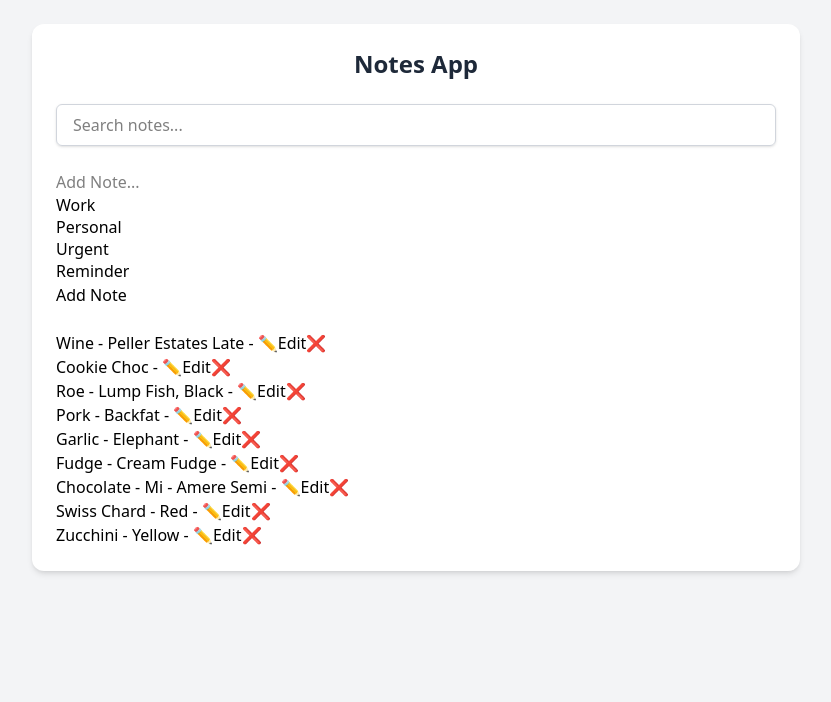
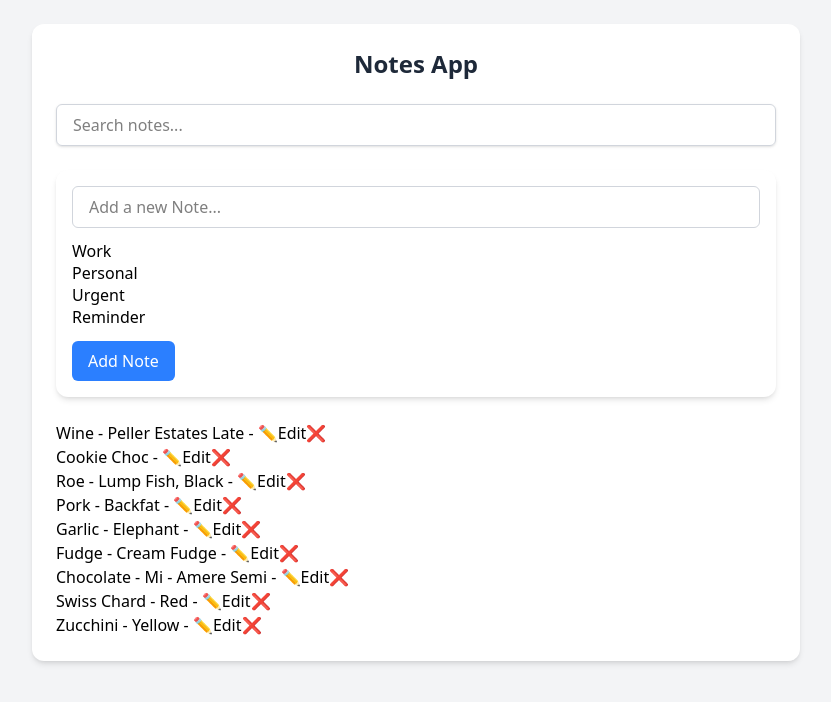
Before and after one commit to PraneethBunny123/All-App, a React (Vite) app: page / in a window 1280 px wide. Shown: the top 702 px of the page, without its empty margins (224-1055 px from the left). Built offline with nearby package versions, Linux system fonts and the light colour scheme.

Commit message:
Styles the AddNote component using tailwind

```diff
--- a/src/project-apps/Notes App/AddNotes.jsx
+++ b/src/project-apps/Notes App/AddNotes.jsx
@@ -29,10 +29,21 @@ export default function AddNotes({setNotes, selectedTags, setSelectedTags}) {
     }
 
     return (
-        <div>
-            <input value={textTyped} onChange={handleOnChange} type="text" placeholder="Add Note..."/>
+        <div className="bg-white shadow-md rounded-xl p-4 mb-6 space-y-3">
+            <input
+                value={textTyped}
+                onChange={handleOnChange}
+                type="text"
+                placeholder="Add a new Note..."
+                className="w-full px-4 py-2 border border-gray-300 rounded-md focus:outline-none focus:ring-2 focus:ring-blue-400"
+            />
             <TagsDropdown setSelectedTags={setSelectedTags}/>
-            <button onClick={handleAddNotes}>Add Note</button>
+            <button
+                onClick={handleAddNotes}
+                className="bg-blue-500 hover:bg-blue-600 text-white px-4 py-2 rounded-md transition"
+            >
+                Add Note
+            </button>
         </div>
 
     )
```
